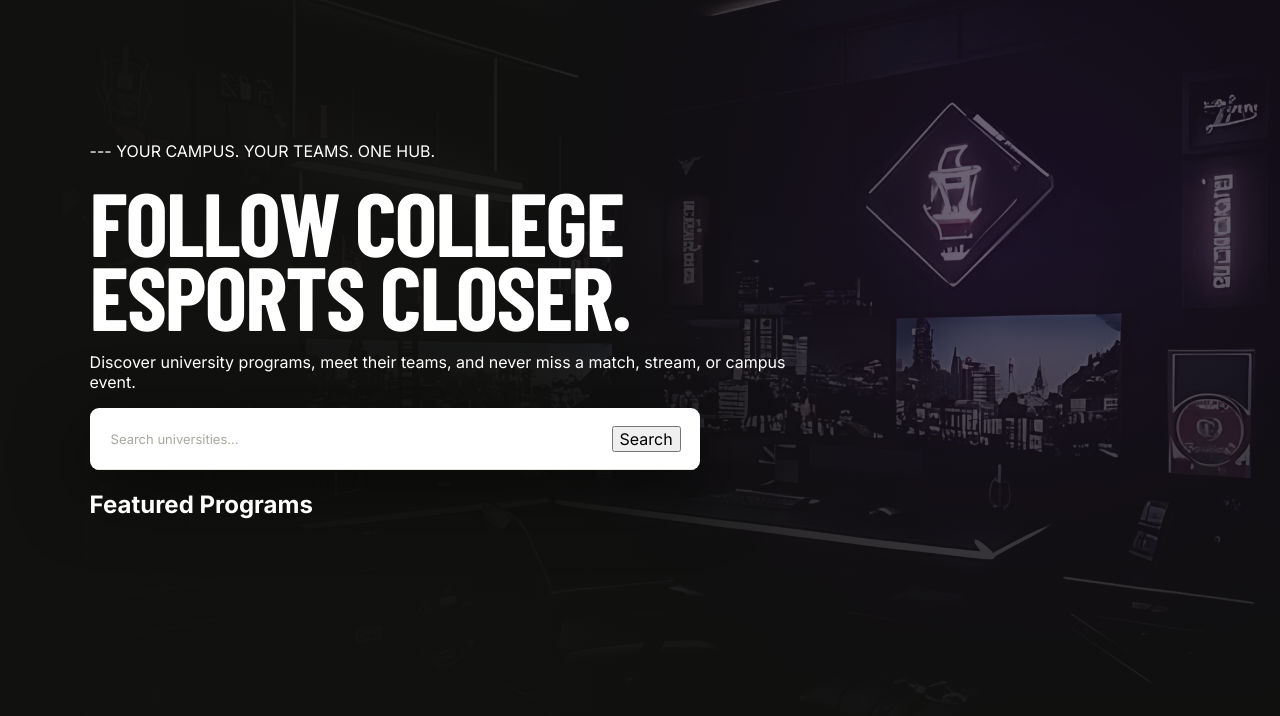
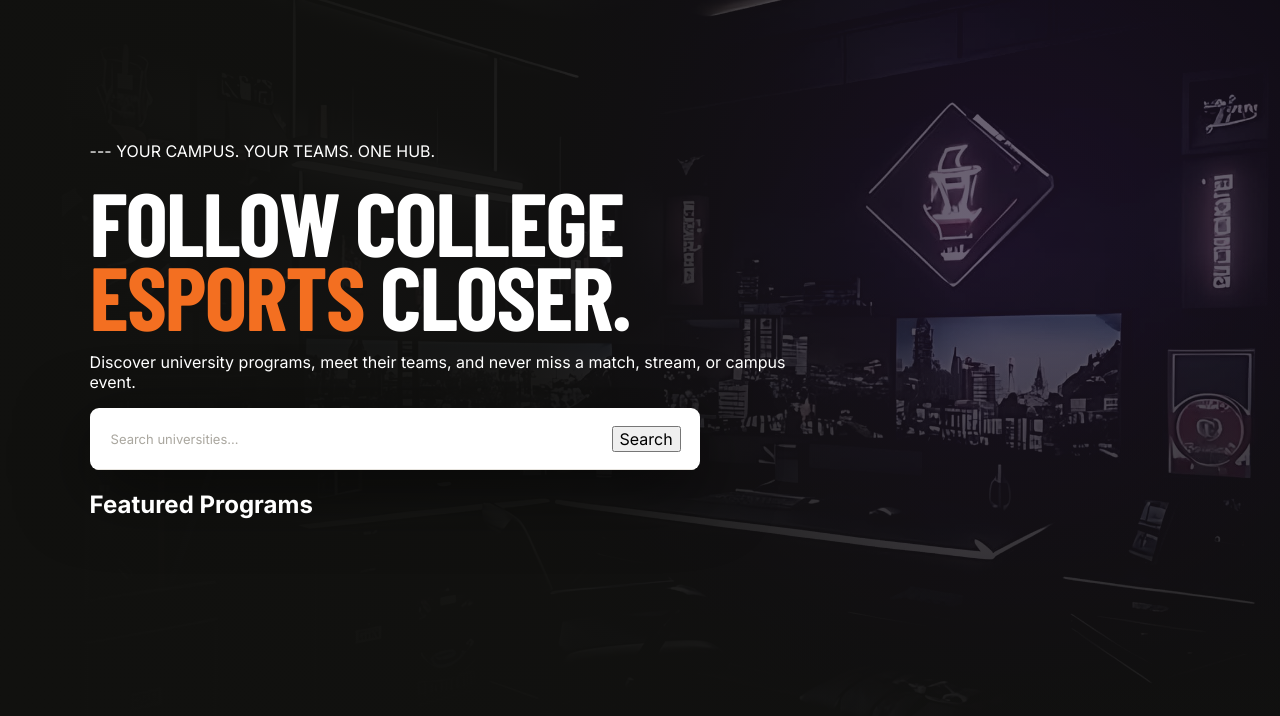
Before and after one commit to Extinctbee/Esports-app, a Flask app: page / in a window 1280 px wide. Shown: the part 83-799 px from the top of the page. Run offline with Flask 3, Linux system fonts and the light colour scheme; data that the repository does not hold is empty; some web fonts are replaced.

Commit message:
Color Update
Quick Color In Line Style on home page.

```diff
--- a/templates/index.html
+++ b/templates/index.html
@@ -24,7 +24,7 @@
              <!-- Hero Section -->
     <div>
         <P>--- YOUR CAMPUS. YOUR TEAMS. ONE HUB.</P>
-        <h1>Follow College Esports Closer.</h2>
+        <h1>Follow College <span style="color: var(--orange);">Esports</span> Closer.</h1>
         <p>Discover university programs, meet their teams, and never miss a match, stream, or campus event.</p>
     </div>
     <!-- End of Hero Section -->
```
